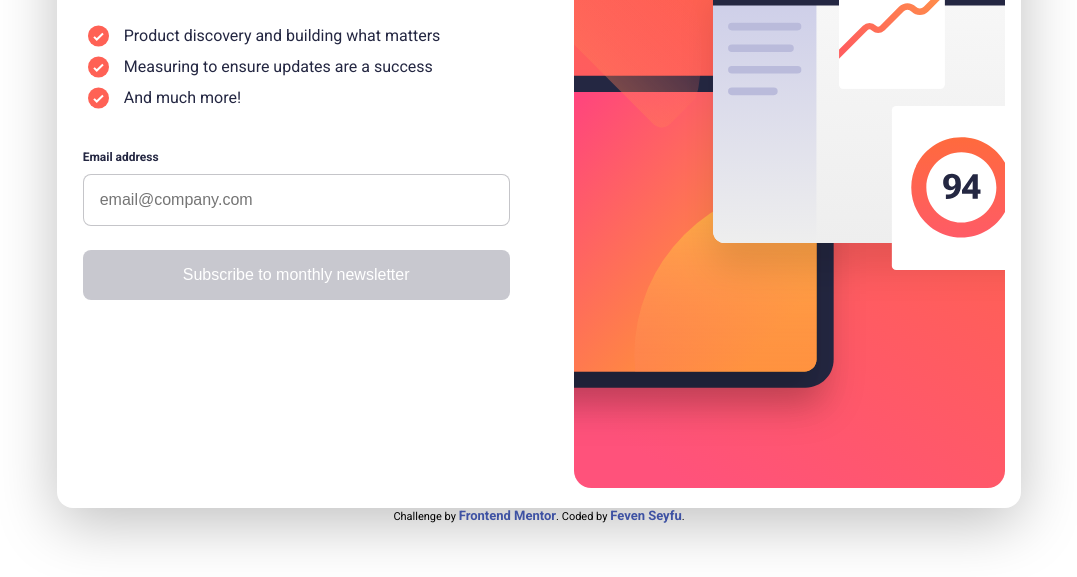
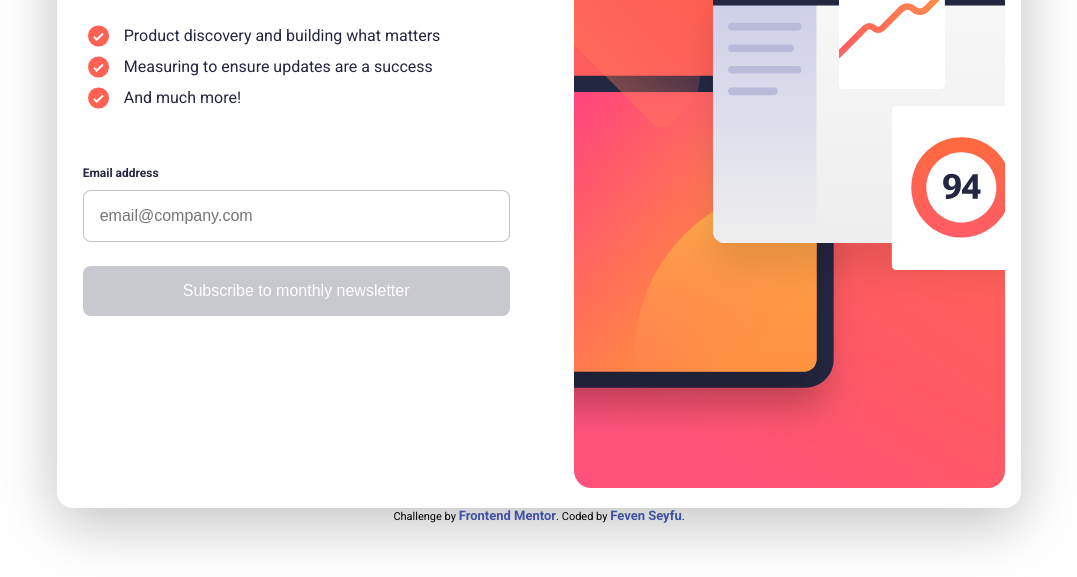
Before and after one commit to FevenSeyfu/newsletter-sign-up-with-success-message, a website built with Vite: page index.html in a window 1280 px wide. Shown: the part 223-800 px from the top of the page, without its empty margins (101-1178 px from the left). Built offline with nearby package versions, Linux system fonts and the light colour scheme.

Commit message:
Fix Favicon and form content padding

```diff
--- a/index.html
+++ b/index.html
@@ -7,7 +7,7 @@
       rel="icon"
       type="image/png"
       sizes="32x32"
-      href="./assets/images/favicon-32x32.png"
+      href="src/assets/images/favicon-32x32.png"
     />
     <title>
       Frontend Mentor | Newsletter sign-up form with success message
--- a/src/style.css
+++ b/src/style.css
@@ -38,10 +38,10 @@ body {
 }
 .form-content {
   width: 45%;
-  padding: 4rem 0;
+  padding: 2rem 0;
   display: flex;
   flex-direction: column;
-  gap: 1rem;
+  gap: 2rem;
 }
 
 .form-content,
```
